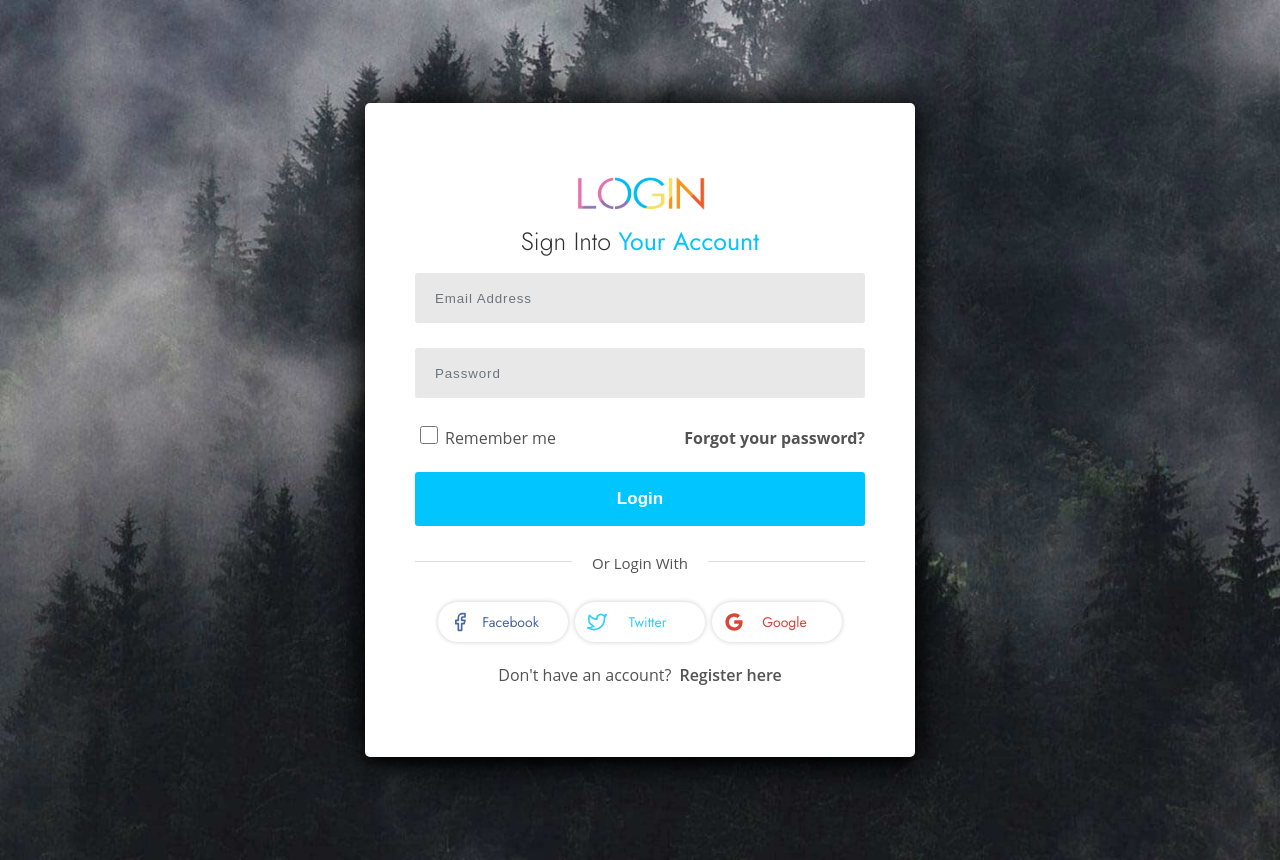
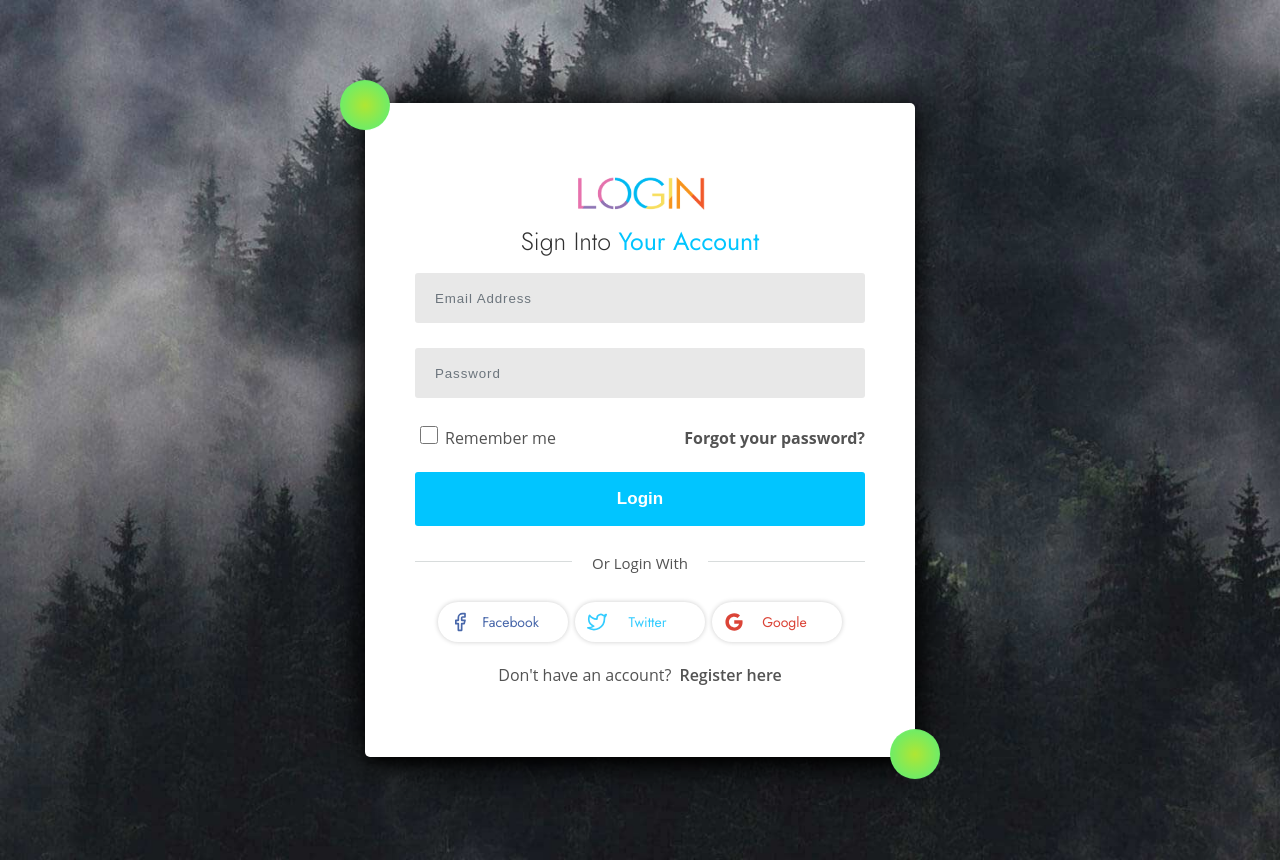
Before and after one commit to CaoHoangKiet222/Video-Chat-App, a React (Create React App) app in the folder client/: page /login in a window 1280 px wide. Built offline with nearby package versions, Linux system fonts and the light colour scheme; no server answers.

Commit message:
Add spinner when fetching messages

```diff
--- a/client/src/components/Chat/SideBars.jsx
+++ b/client/src/components/Chat/SideBars.jsx
@@ -14,6 +14,7 @@ import { BiDotsVerticalRounded } from "react-icons/bi";
 import { searchUser } from "../../utilities/utilities";
 
 const SideBars = (props) => {
+  console.log("SideBars running");
   const conversation = useSelector((state) => state.conversation.conversation);
   const friends = useSelector((state) => state.friends.friends);
   const isDiff = useRef(false);
@@ -29,17 +30,14 @@ const SideBars = (props) => {
           chatItems.style.background = "none";
         });
       };
-      console.log(chatsList.current.querySelectorAll("li > a"));
       chatsList.current.querySelectorAll("li > a").forEach((chatItems) => {
-        console.log(chatItems);
         chatItems.addEventListener("click", () => {
-          console.log(chatItems);
           removeAllBackground();
           chatItems.style.background = "#665dfe";
         });
       });
     }
-  }, [conversation]);
+  }, [conversation, chatsList]);
 
   const startSearch = (e) => {
     setSearchName(e.target.value);
--- a/client/src/components/ChatBar/InfoBar/InfoBar.jsx
+++ b/client/src/components/ChatBar/InfoBar/InfoBar.jsx
@@ -5,35 +5,38 @@ import Main from "../Main/Main";
 import ChatFooter from "../ChatFooter/ChatFooter";
 import ChatHeader from "../ChatHeader/ChatHeader";
 import { useSelector } from "react-redux";
+import InfoBarLoading from "./InfoBarLoading";
+let timer;
 
 const InfoBar = (props) => {
-  console.log("InfoBar running");
+  // console.log("InfoBar running");
   const [error, setError] = useState("");
   const [message, setMessage] = useState("");
-  const [messages, setMessages] = useState(null);
+  const [messages, setMessages] = useState([]);
+  const [isFetch, setIsFetch] = useState(false);
   const chatSocket = useSelector((state) => state.socket.chatSocket);
 
   useEffect(() => {
-    chatSocket.emit("joinRoom", props.room, (error) => {
+    chatSocket.emit("joinRoom", props.room, (messages, error = null) => {
       if (error) {
         return setError(error);
       }
+      setMessages(messages);
+
+      timer = setTimeout(() => {
+        setIsFetch(true);
+      }, 1000);
     });
 
     return () => {
       chatSocket.emit("leaveRoom", props.room);
+      setIsFetch(false);
+      clearTimeout(timer);
     };
   }, [props.member, props.room, chatSocket]);
 
   useEffect(() => {
-    // Not done yet
-    console.log(props.messages);
-    setMessages(props.messages);
-  }, [props.messages]);
-
-  useEffect(() => {
     chatSocket.on("receiveMessage", (message) => {
-      console.log(message);
       setMessages((preMessages) => [...preMessages, message]);
     });
   }, [chatSocket]);
@@ -63,9 +66,13 @@ const InfoBar = (props) => {
     <Card>
       <Msger>
         <ChatHeader member={props.member} room={props.room} />
-        <Body>
-          <Main messages={messages} />
-        </Body>
+        {!isFetch ? (
+          <InfoBarLoading />
+        ) : (
+          <Body>
+            <Main messages={messages} />
+          </Body>
+        )}
         <ChatFooter onSendMessage={sendMessage} onSetMessage={setMessage} />
       </Msger>
     </Card>
--- /dev/null
+++ b/client/src/components/ChatBar/InfoBar/InfoBarLoading.jsx
@@ -0,0 +1,13 @@
+import React from "react";
+import { TikTokSpinner } from "../../UI/TikTokLoading";
+import { Container } from "./InfoBarLoading.styled";
+
+const InfoBarLoading = () => {
+  return (
+    <Container>
+      <TikTokSpinner />
+    </Container>
+  );
+};
+
+export default InfoBarLoading;
--- /dev/null
+++ b/client/src/components/ChatBar/InfoBar/InfoBarLoading.styled.jsx
@@ -0,0 +1,11 @@
+import styled from "styled-components";
+
+export const Container = styled.div`
+  height: 100%;
+  width: 100%;
+  background: #14141410;
+  display: flex;
+  flex-direction: column;
+  justify-content: center;
+  align-items: center;
+`;
--- a/client/src/components/ChatBar/Main/Main.jsx
+++ b/client/src/components/ChatBar/Main/Main.jsx
@@ -6,7 +6,7 @@ import Messages from "./Messages";
 import { v4 as uuidv4 } from "uuid";
 
 const Main = (props) => {
-  console.log("Main running");
+  // console.log("Main running");
   const { conversation } = useSelector((state) => state.conversation);
   const preTime = useRef(null);
   const timeChange = useRef(true);
--- a/client/src/components/Friends/Meeting.styled.jsx
+++ b/client/src/components/Friends/Meeting.styled.jsx
@@ -1,4 +1,4 @@
-import styled from 'styled-components';
+import styled from "styled-components";
 
 export const Container = styled.div`
   height: 100%;
@@ -22,12 +22,19 @@ export const Join = styled.div`
   width: 460px;
   max-width: calc(100% - 80px);
   border: 1px solid #ccc;
+  border-radius: 4px;
   padding: 20px;
-   background: #fff;
+  background: #ffffff;
   display: flex;
   flex-direction: column;
   justify-content: center;
   align-items: center;
+  transition: box-shadow 0.25s ease-in;
+
+  &:hover {
+    box-shadow: rgba(255, 255, 255, 0.5) 5px 3px,
+      rgba(255, 255, 255, 0.4) 10px 6px, rgba(255, 255, 255, 0.3) 15px 9px;
+  }
 
   & > img {
     width: 140px;
@@ -68,7 +75,7 @@ export const ImgWrapper = styled.div`
   animation-timing-function: ease-out;
   box-sizing: border-box;
 
-   & > div{
+  & > div {
     display: flex;
     width: 100%;
     height: 100%;
@@ -114,7 +121,7 @@ export const Buttons = styled.div`
 export const RoundedButton = styled.div`
   width: 60px;
   height: 60px;
-   background: #2A2A2A;
+  background: #2a2a2a;
   border-radius: 30px;
   cursor: pointer;
   display: flex;
@@ -122,15 +129,14 @@ export const RoundedButton = styled.div`
   align-items: center;
   margin: 8px;
   &:hover {
-   opacity: .9;
+    opacity: 0.9;
   }
 
   svg {
     color: white;
-
   }
   &.close {
-      background-color: #EF2916;
+    background-color: #ef2916;
   }
   &.accept {
     background-color: #55d48b;
--- a/client/src/components/Login/Login.jsx
+++ b/client/src/components/Login/Login.jsx
@@ -15,7 +15,8 @@ import {
   SocialList,
   List,
   ExtraLogin,
-} from "./LoginStyle";
+  Circle,
+} from "./Login.styled";
 import { useDispatch, useSelector } from "react-redux";
 import { LoadingSpinner } from "../UI/Loading";
 import { FiFacebook, FiTwitter } from "react-icons/fi";
@@ -34,8 +35,9 @@ const Login = (props) => {
 
   useEffect(() => {
     setTimeout(() => {
+      // userState.error === null important statement
       if (userState.error === null && userState.user) {
-        !props.isSignUp ? navigate("/video-chat") : navigate("/login");
+        !props.isSignUp ? navigate("/video-chat/Chats") : navigate("/login");
       }
     }, 1000);
   }, [userState, navigate, props.isSignUp]);
@@ -56,6 +58,8 @@ const Login = (props) => {
       <Content>
         <FormContainer>
           <FormSection>
+            <Circle />
+            <Circle />
             <Logo>
               <a href="#">
                 <img src="/images/logo-login.png" alt="" />
--- a/client/src/components/Login/LoginStyle.jsx
+++ b/client/src/components/Login/Login.styled.jsx
@@ -33,16 +33,50 @@ export const FormContainer = styled.div`
   display: flex;
   align-items: center;
   justify-content: center;
+  position: relative;
+`;
+
+export const Circle = styled.div`
+  width: 50px;
+  height: 50px;
+  background: radial-gradient(#b0e633, #53ef7d);
+  border-radius: 50%;
+  position: absolute;
+  animation: move-up 1s ease-in infinite alternate-reverse;
+
+  &:nth-child(1) {
+    top: -20px;
+    left: -25px;
+  }
+  &:nth-child(2) {
+    bottom: -25px;
+    right: -25px;
+    animation-nane: move-down;
+  }
+
+  @keyframes move-up {
+    to {
+      transform: translateY(-10px);
+    }
+  }
+
+  @keyframes move-down {
+    to {
+      transform: translateY(10px);
+    }
+  }
 `;
 
 export const FormSection = styled.div`
   max-width: 550px;
   margin: 0 auto;
   padding: 70px 50px;
-  background: #fff;
+  /* background: rgba(255, 255, 255, 0.05); */
+  background: #ffffff;
   border-radius: 5px;
   box-shadow: 0px 10px 13px -7px #000000, 0px 2px 36px 5px #000000;
-  z-index: 999;
+  z-index: 1;
+  position: relative;
 
   p {
     margin: 0;
@@ -160,6 +194,10 @@ export const LoginButton = styled.div`
   right: 0;
   z-index: 99;
 
+  & > div {
+    position: relative;
+  }
+
   button {
     position: relative;
     width: 100%;
@@ -173,7 +211,7 @@ export const LoginButton = styled.div`
     cursor: pointer;
     transition: all 0.7s ease;
     font-size: 17px;
-    z-index: 1;
+    z-index: 2;
   }
 
   &:before,
--- a/client/src/components/UI/Loading.jsx
+++ b/client/src/components/UI/Loading.jsx
@@ -1,4 +1,4 @@
-import styled from 'styled-components';
+import styled from "styled-components";
 
 export const LoadingSpinner = styled.div`
   display: inline-block;
@@ -8,7 +8,7 @@ export const LoadingSpinner = styled.div`
   padding-top: 4px;
 
   &:after {
-      content: ' ';
+    content: " ";
     display: block;
     width: 30px;
     height: 30px;
--- /dev/null
+++ b/client/src/components/UI/TikTokLoading.jsx
@@ -0,0 +1,43 @@
+import styled from "styled-components";
+
+export const TikTokSpinner = styled.div`
+  width: 4rem;
+  height: 4rem;
+  position: relative;
+  z-index: 1;
+  &::before,
+  &::after {
+    content: "";
+    width: inherit;
+    height: inherit;
+    position: absolute;
+    border-radius: 50%;
+    mix-blend-mode: multiply;
+    animation: rotate 1s infinite cubic-bezier(0.77, 0, 0.175, 1);
+  }
+
+  &::before {
+    background-color: #383f44;
+  }
+
+  &::after {
+    background-color: #665dfe;
+    animation-delay: 0.5s;
+  }
+
+  @keyframes rotate {
+    0%,
+    100% {
+      left: 95px;
+    }
+    25% {
+      transform: scale(0.3);
+    }
+    50% {
+      left: 0;
+    }
+    75% {
+      transform: scale(1);
+    }
+  }
+`;
```
Also changed, not shown: 1 other file (tests, documents, lock files or other folders). Lines whose indentation alone changed are shown as unchanged.
